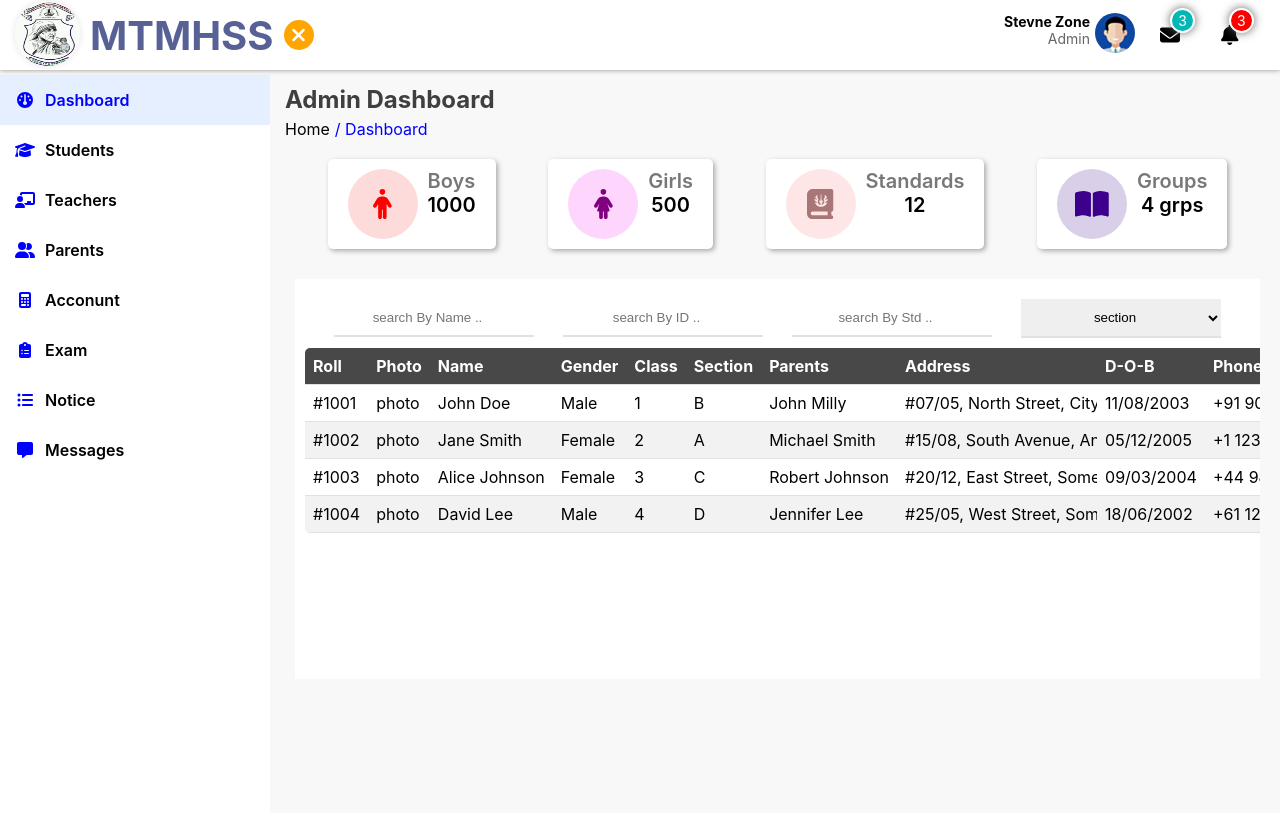
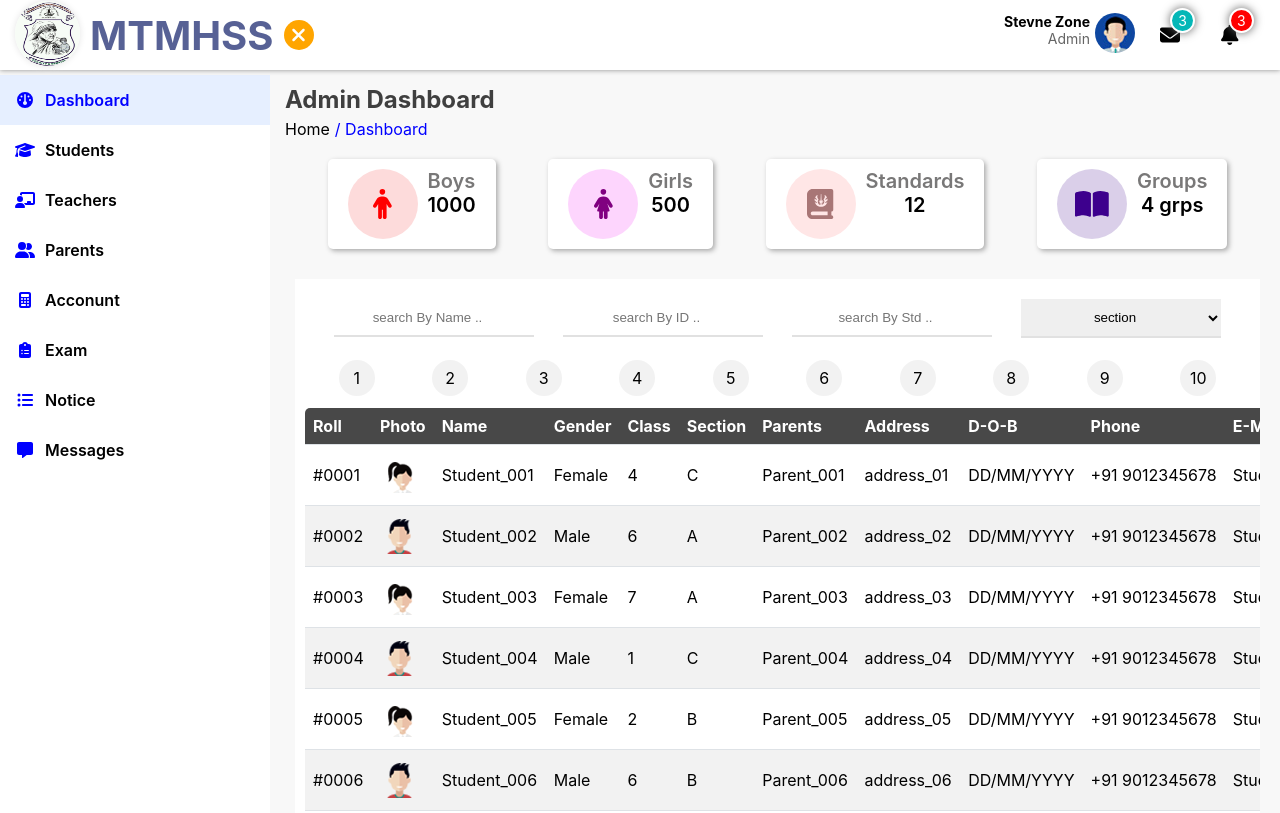
Before and after one commit to Vinoth82003/school_frontend, a React (Create React App) app: page / in a window 1280 px wide. Shown: the top 813 px of the page. Built offline with nearby package versions, Linux system fonts and the light colour scheme.

Commit message:
All student component is ready

```diff
--- a/src/Components/AllStudents.jsx
+++ b/src/Components/AllStudents.jsx
@@ -1,4 +1,4 @@
-import React from "react";
+import React, { useState } from "react";
 import { FontAwesomeIcon } from "@fortawesome/react-fontawesome";
 import {
   faBookJournalWhills,
@@ -7,8 +7,93 @@ import {
 } from "@fortawesome/free-solid-svg-icons";
 import { faBookOpen } from "@fortawesome/free-solid-svg-icons/faBookOpen";
 import "../css/allStudent.css";
+import photo1 from "../img/student12.png";
+import photo2 from "../img/student11 (1).png";
+const AllStudents = () => {
+  const [currentEndPoint, setCurrentEndPoint] = useState(50);
+  const [currentStartPoint, setCurrentStartPoint] = useState(1);
+  const [totalStudent, setTotalStudents] = useState(500);
+  // table data
+  const TableData = () => {
+    const studentDetails = [];
+    const section = ["A", "B", "C"];
 
-const AllStudents = () => {
+    for (let i = currentStartPoint; i <= currentEndPoint; i++) {
+      let data = {};
+      const rollNo =
+        i < 100 ? `#00${i < 10 ? "0" + i : i}` : `#0${i < 10 ? "0" + i : i}`;
+      const photo = i % 2 === 0 ? photo1 : photo2;
+      const name = i < 10 ? `Student_00${i}` : `Student_0${i}`;
+      const gender = i % 2 === 0 ? "Male" : "Female";
+      const std = Math.floor(Math.random() * 12) + 1; // Random integer between 1 and 12
+      const sec = section[Math.floor(Math.random() * 3)]; //Random section
+      const parent = i < 10 ? `Parent_00${i}` : `Parent_0${i}`;
+      const address = `address_${i < 10 ? "0" + i : i}`;
+      const dob = `DD/MM/YYYY`;
+      const phone = `+91 9012345678`;
+      const email =
+        i < 10 ? `Student_00${i}@gmail.com` : `Student_0${i}@gmail.com`;
+
+      data = {
+        rollNo,
+        photo,
+        name,
+        gender,
+        std,
+        sec,
+        parent,
+        address,
+        dob,
+        phone,
+        email,
+      };
+      studentDetails.push(data);
+    }
+
+    return studentDetails.map((details) => {
+      return (
+        <tr class="tr">
+          <td class="td">{details.rollNo}</td>
+          <td class="td">
+            <img src={details.photo} alt="student" />
+          </td>
+          <td class="td">{details.name}</td>
+          <td class="td">{details.gender}</td>
+          <td class="td">{details.std}</td>
+          <td class="td">{details.sec}</td>
+          <td class="td">{details.parent}</td>
+          <td class="td">{details.address}</td>
+          <td class="td">{details.dob}</td>
+          <td class="td">{details.phone}</td>
+          <td class="td">{details.email}</td>
+        </tr>
+      );
+    });
+  };
+  const handleTabledata = (str, end) => {
+    setCurrentStartPoint(str);
+    setCurrentEndPoint(end);
+  };
+  const Pagination = ({ totalStudent, handleTabledata }) => {
+    const pageCount = Math.ceil(totalStudent / 50);
+
+    const handleClick = (pageNumber) => {
+      const start = (pageNumber - 1) * 50 + 1;
+      const end = pageNumber * 50;
+      handleTabledata(start, end);
+    };
+
+    return (
+      <ul className="pagination">
+        {[...Array(pageCount)].map((_, index) => (
+          <li key={index} onClick={() => handleClick(index + 1)}>
+            {index + 1}
+          </li>
+        ))}
+      </ul>
+    );
+  };
+  //all students
   return (
     <main className="admin_page">
       <ul className="counter_box allStuds_counts">
@@ -85,6 +170,10 @@ const AllStudents = () => {
               </select>
             </li>
           </ul>
+          <Pagination
+            totalStudent={totalStudent}
+            handleTabledata={handleTabledata}
+          />
           <table class="table">
             <thead class="table_head">
               <tr class="tr">
@@ -102,71 +191,13 @@ const AllStudents = () => {
               </tr>
             </thead>
             <tbody class="tbody">
-              <tr class="tr">
-                <td class="td">#1001</td>
-                <td class="td">photo</td>
-                <td class="td">John Doe</td>
-                <td class="td">Male</td>
-                <td class="td">1</td>
-                <td class="td">B</td>
-                <td class="td">John Milly</td>
-                <td class="td">
-                  #07/05, North Street, City Name, State, Country, 100 010
-                </td>
-                <td class="td">11/08/2003</td>
-                <td class="td">+91 9012345678</td>
-                <td class="td">johndoe@gmail.com</td>
-              </tr>
-              <tr class="tr">
-                <td class="td">#1002</td>
-                <td class="td">photo</td>
-                <td class="td">Jane Smith</td>
-                <td class="td">Female</td>
-                <td class="td">2</td>
-                <td class="td">A</td>
-                <td class="td">Michael Smith</td>
-                <td class="td">
-                  #15/08, South Avenue, Another City, Another State, Another
-                  Country, 200 020
-                </td>
-                <td class="td">05/12/2005</td>
-                <td class="td">+1 1234567890</td>
-                <td class="td">janesmith@example.com</td>
-              </tr>
-              <tr class="tr">
-                <td class="td">#1003</td>
-                <td class="td">photo</td>
-                <td class="td">Alice Johnson</td>
-                <td class="td">Female</td>
-                <td class="td">3</td>
-                <td class="td">C</td>
-                <td class="td">Robert Johnson</td>
-                <td class="td">
-                  #20/12, East Street, Some Town, Another State, Another
-                  Country, 300 030
-                </td>
-                <td class="td">09/03/2004</td>
-                <td class="td">+44 9876543210</td>
-                <td class="td">alicejohnson@example.com</td>
-              </tr>
-              <tr class="tr">
-                <td class="td">#1004</td>
-                <td class="td">photo</td>
-                <td class="td">David Lee</td>
-                <td class="td">Male</td>
-                <td class="td">4</td>
-                <td class="td">D</td>
-                <td class="td">Jennifer Lee</td>
-                <td class="td">
-                  #25/05, West Street, Some City, Another State, Another
-                  Country, 400 040
-                </td>
-                <td class="td">18/06/2002</td>
-                <td class="td">+61 123498765</td>
-                <td class="td">davidlee@example.com</td>
-              </tr>
+              <TableData />
             </tbody>
           </table>
+          <Pagination
+            totalStudent={totalStudent}
+            handleTabledata={handleTabledata}
+          />
         </div>
       </section>
     </main>
--- a/src/css/allStudent.css
+++ b/src/css/allStudent.css
@@ -96,3 +96,34 @@ input[type="checkbox"] {
   width: 200px;
   text-align: center;
 }
+
+.pagination {
+  display: flex;
+  align-items: center;
+  justify-content: space-around;
+  padding: 10px;
+  gap: 10px;
+}
+
+.pagination li {
+  list-style: none;
+  min-width: 40px;
+  max-width: 40px;
+  min-height: 40px;
+  max-height: 40px;
+  display: flex;
+  align-items: center;
+  justify-content: center;
+  border-radius: 50%;
+  background: #f2f2f2;
+  cursor: pointer;
+  border: 2px solid #fff;
+  transition: all 0.2s;
+}
+
+.pagination li:hover,
+.pagination li.active {
+  background: blue;
+  color: #fff;
+  box-shadow: 0px 0px 10px blue;
+}
```
